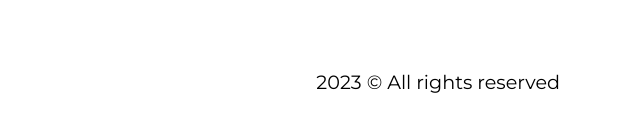
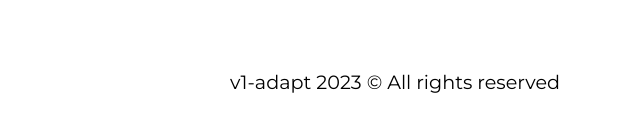
Before and after one commit to felix-lp/land2, a plain HTML site: page index.html in a window 1280 px wide. Shown: the part 1919-2053 px from the top of the page, 640-1280 px from the left. Drawn offline with Linux system fonts and the light colour scheme.

Commit message:
mob upd1

```diff
--- a/index.html
+++ b/index.html
@@ -101,7 +101,7 @@
             </div>
             <div class="footer">
                 <div class="logo"><a href="/">ROBERTO QUIN</a></div>
-                <div class="copyright">2023 © All rights reserved</div>
+                <div class="copyright"> v1-adapt 2023 © All rights reserved</div>
             </div>
         </div>
     </body>
```
